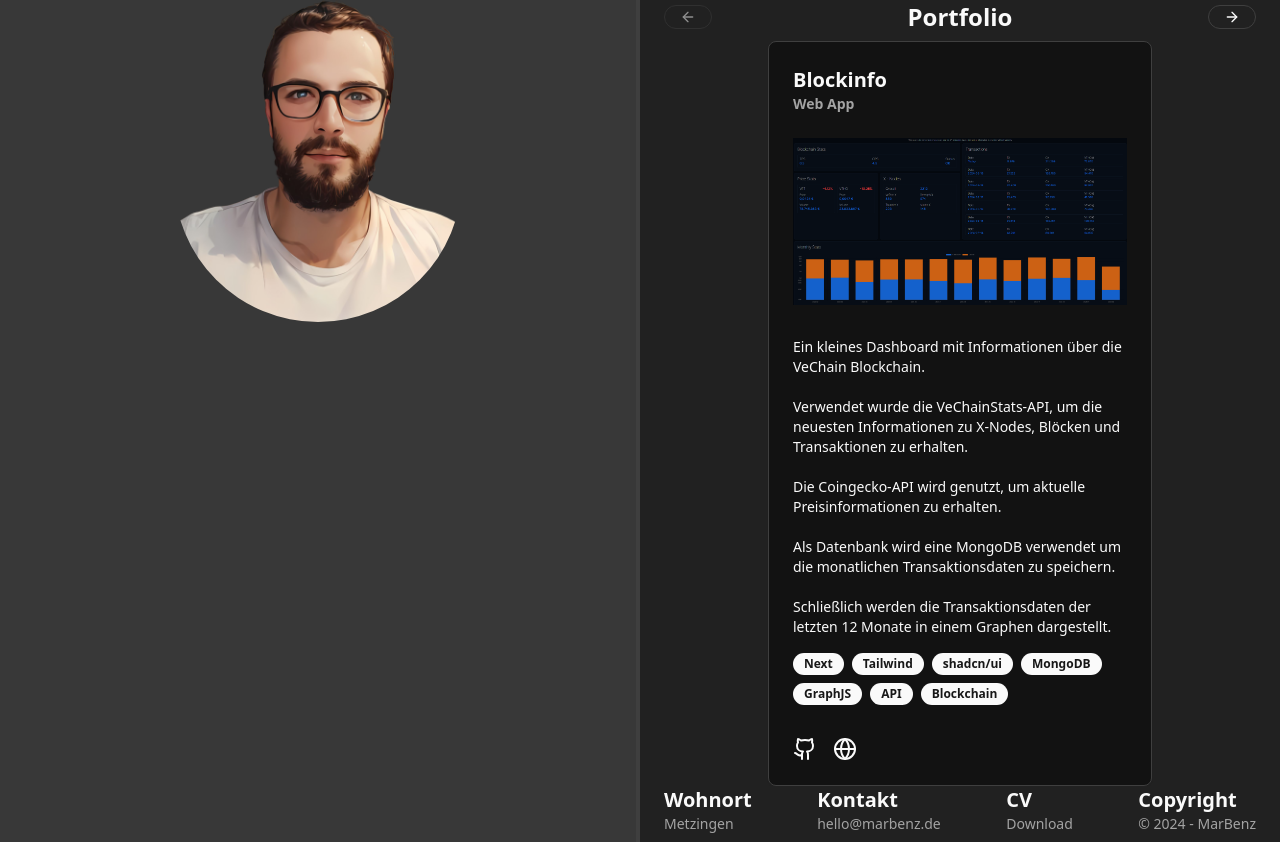
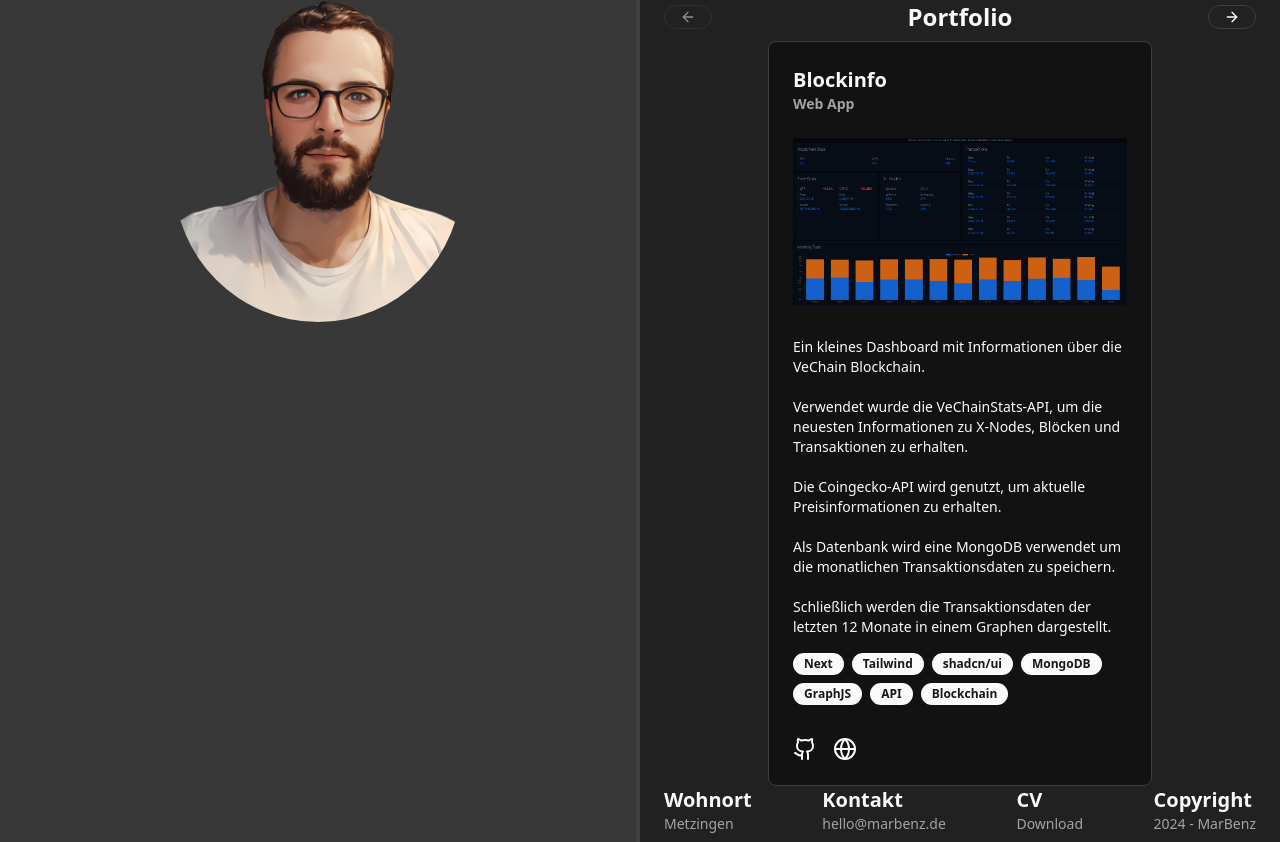
Before and after one commit to marbenz2/marbenz-webdesign, a React (Vite) app: page / in a window 1280 px wide. Shown: the part 583-1425 px from the top of the page. Built offline with nearby package versions, Linux system fonts and the light colour scheme.

Commit message:
style removed copyright symbol due to copyright heading

```diff
--- a/src/components/Footer.tsx
+++ b/src/components/Footer.tsx
@@ -24,7 +24,7 @@ const Footer = () => {
       <div className="flex flex-col w-fit text-start">
         <h3 className="text-md md:text-xl font-semibold">Copyright</h3>
         <p className="text-xs md:text-sm text-muted-foreground">
-          &copy; {new Date().getFullYear()} - MarBenz
+          {new Date().getFullYear()} - MarBenz
         </p>
       </div>
     </footer>
```
